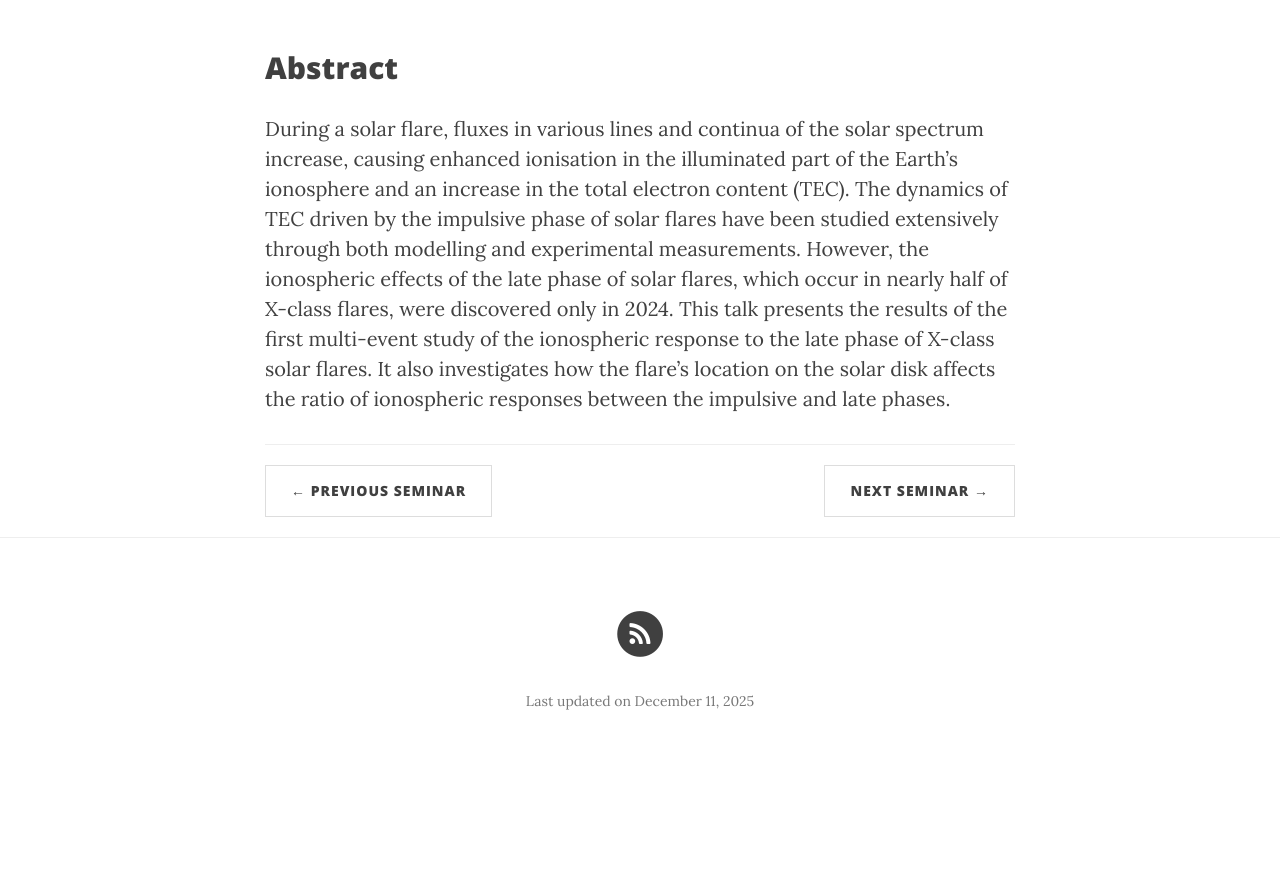
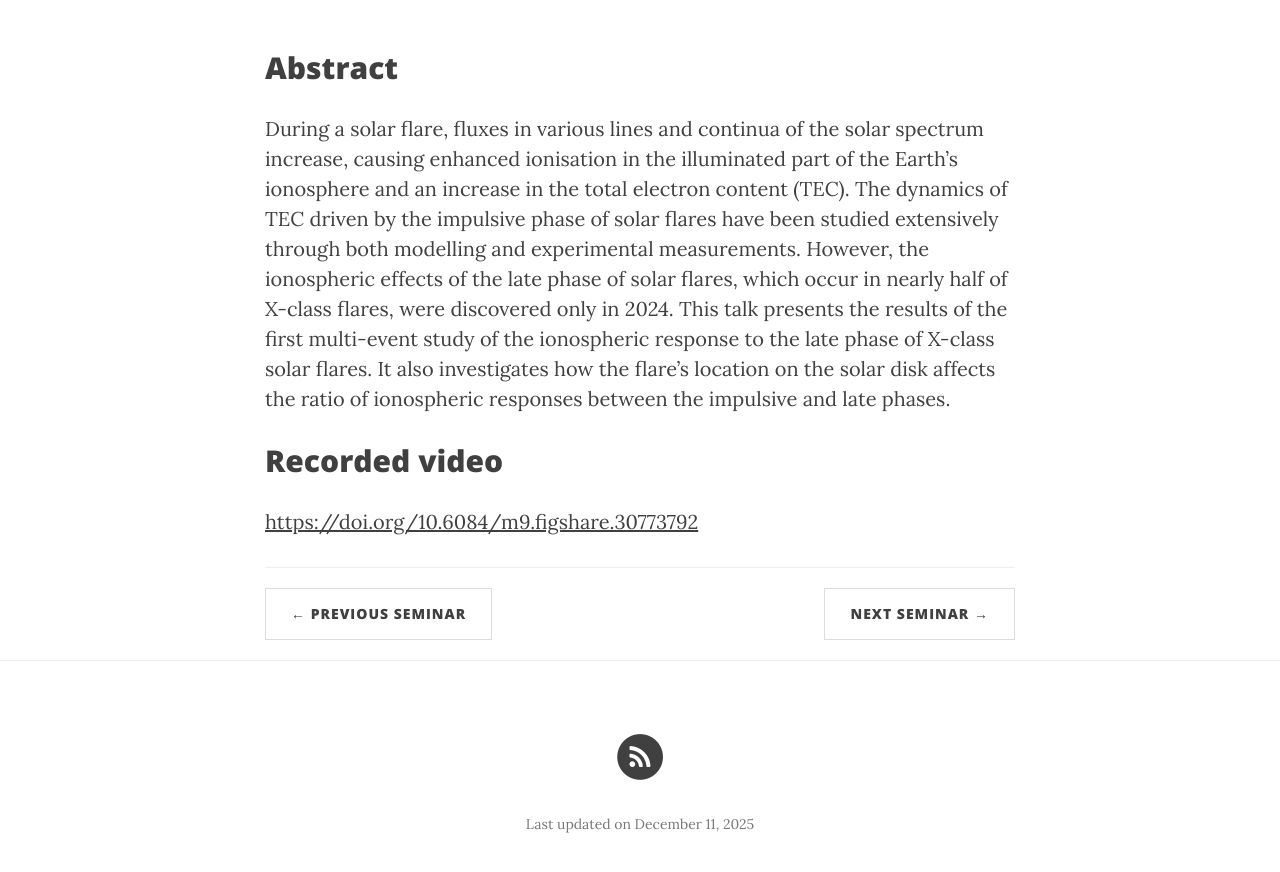
Before and after one commit to ITA-Solar/espos, a Jekyll site: the page built from _posts/2025-11-27-Bekker.md, in a window 1280 px wide and 900 px high, scrolled down 605 px. Shown: the top 872 px of the window. Built offline with Jekyll 4.4.1, drawn with Linux system fonts in a browser that asks for light colours; nearby versions of some CDN libraries; before the commit the page ends 1382 px from its top, so only the background shows below that.

Commit message:
Update _posts/2025-11-27Bekker.md

```diff
--- a/_posts/2025-11-27-Bekker.md
+++ b/_posts/2025-11-27-Bekker.md
@@ -9,3 +9,6 @@ published:  true
 
 ## Abstract
 During a solar flare, fluxes in various lines and continua of the solar spectrum increase, causing enhanced ionisation in the illuminated part of the Earth’s ionosphere and an increase in the total electron content (TEC). The dynamics of TEC driven by the impulsive phase of solar flares have been studied extensively through both modelling and experimental measurements. However, the ionospheric effects of the late phase of solar flares, which occur in nearly half of X-class flares, were discovered only in 2024. This talk presents the results of the first multi-event study of the ionospheric response to the late phase of X-class solar flares. It also investigates how the flare’s location on the solar disk affects the ratio of ionospheric responses between the impulsive and late phases.
+
+## Recorded video
+[https://doi.org/10.6084/m9.figshare.30773792](https://doi.org/10.6084/m9.figshare.30773792)
```
